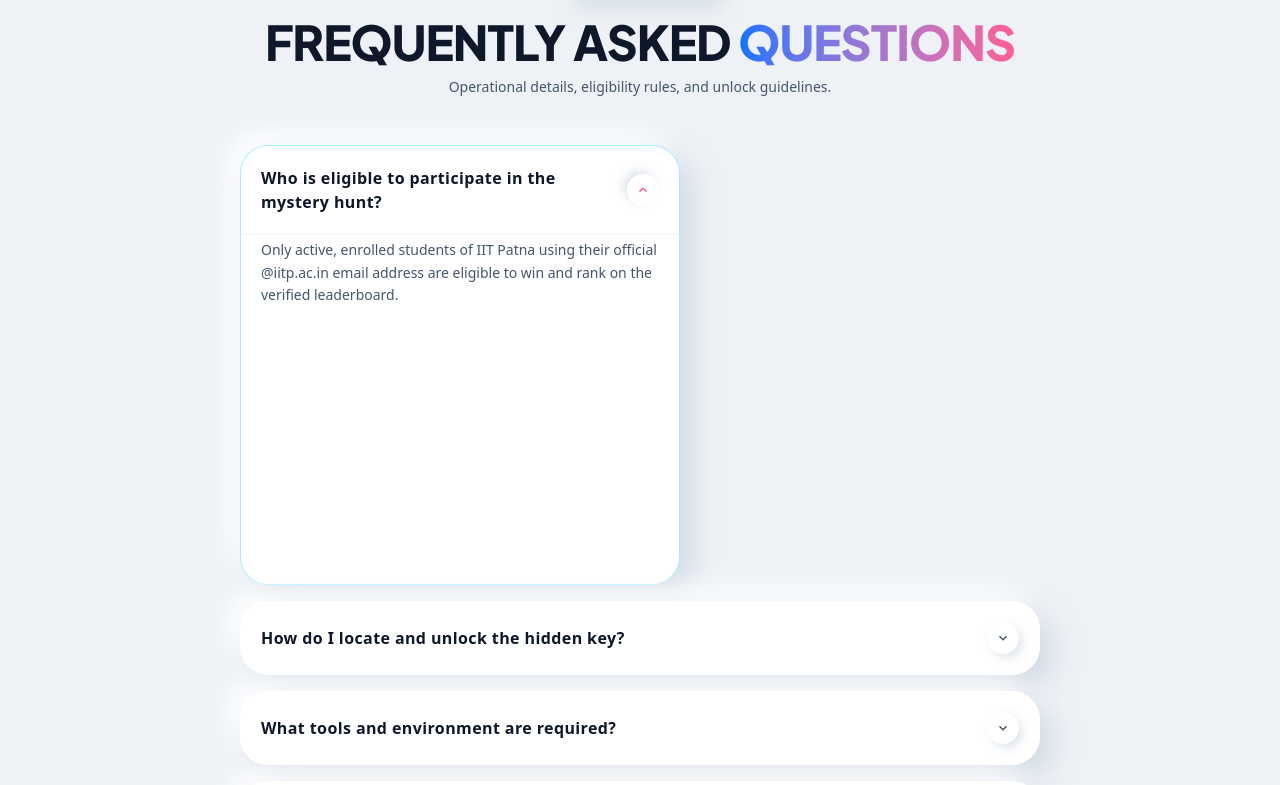
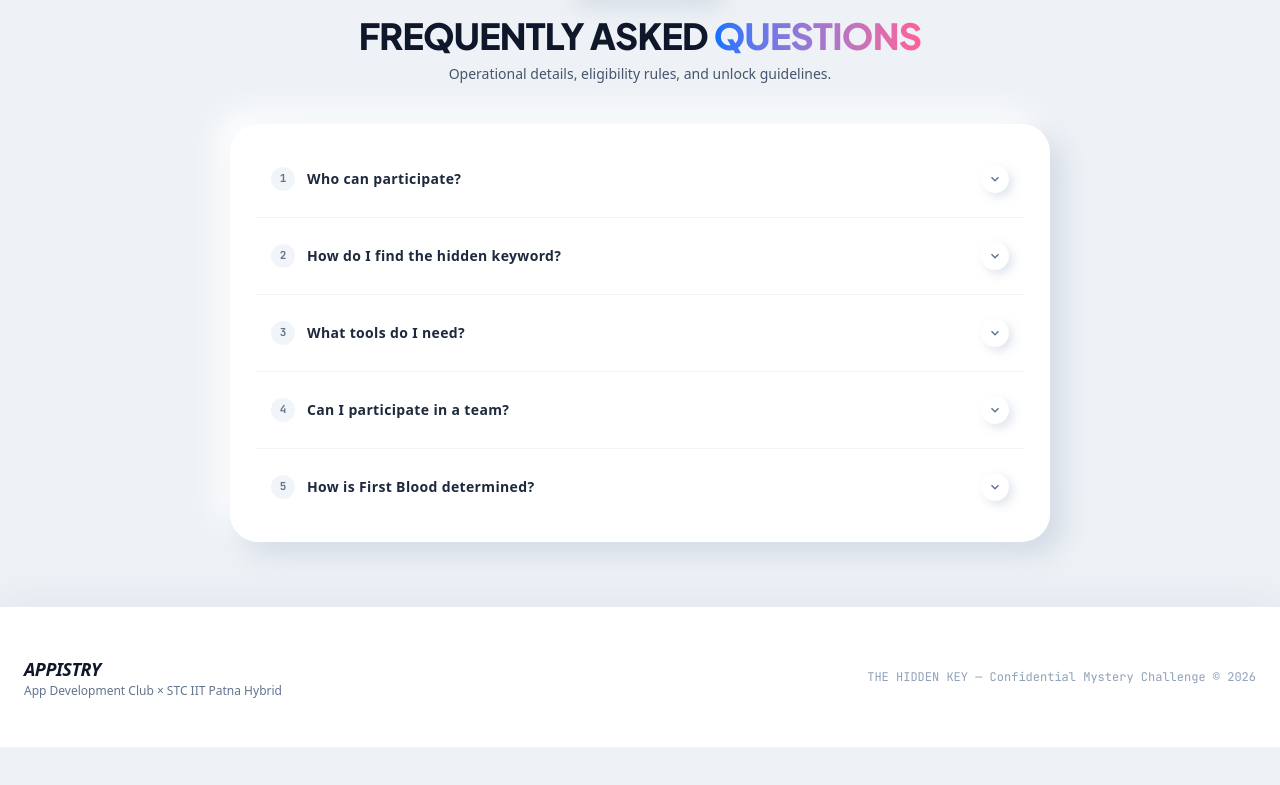
Before and after one commit to ravi-c029/appistry-the-hidden-key, a Next.js app: page / in a window 1280 px wide. Shown: the part 5715-6500 px from the top of the page. After the commit the page ends 6462 px from the top, so only its background shows below. Built offline with nearby package versions, Linux system fonts and the light colour scheme; no server answers; the database is empty.

Commit message:
fix(ui): refine FAQ into compact unified neuomorphic card and eliminate leftover dark variables

```diff
--- a/src/app/globals.css
+++ b/src/app/globals.css
@@ -903,13 +903,13 @@ h1, h2, h3, h4, h5, h6 {
    ================================================================ */
 
 :root {
-  --bg-dark: #040814;
-  --bg-deep-blue: #09172c;
-  --bg-indigo: #0c1c36;
-  --bg-panel: #060914;
-  --bg-purple-dark: #110825;
-  --neon-cyan: #00d2ff;
-  --neon-pink: #ff007f;
+  --bg-dark: #eef2f6;
+  --bg-deep-blue: #f0f4f8;
+  --bg-indigo: #ffffff;
+  --bg-panel: #ffffff;
+  --bg-purple-dark: #f8fafc;
+  --neon-cyan: #00b4d8;
+  --neon-pink: #ff5e98;
   --neon-purple: #7942f7;
   --neon-purple-light: #9d6fff;
 }
--- a/src/components/event/FAQSection.tsx
+++ b/src/components/event/FAQSection.tsx
@@ -8,17 +8,35 @@ interface FAQItem {
 }
 
 const DEFAULT_FAQ: FAQItem[] = [
-  { q: 'Who is eligible to participate in the mystery hunt?', a: 'Only active, enrolled students of IIT Patna using their official @iitp.ac.in email address are eligible to win and rank on the verified leaderboard.' },
-  { q: 'How do I locate and unlock the hidden key?', a: 'Clone the challenge repository, inspect commits and build workflows, identify the mystery passphrase, and run `npm run unlock` on your local terminal.' },
-  { q: 'What tools and environment are required?', a: 'Node.js (v18+), Git for repository cloning, and any standard code editor or terminal (e.g. VS Code).' },
-  { q: 'Can I collaborate or submit as a team?', a: 'No. This challenge is strictly individual. Shared accounts and proxy submissions are monitored and subject to disqualification.' },
-  { q: 'How is the First Blood Champion determined?', a: 'The First Blood Champion is granted to the very first participant whose discovered keyword verifies successfully against authoritative atomic server logs.' },
-  { q: 'Can I submit multiple times?', a: 'Each participant has a single verified submission slot. Rate-limiting protects the verification gateway against brute-force attacks.' },
+  {
+    q: 'Who is eligible to participate in the mystery hunt?',
+    a: 'Participation is strictly open to enrolled students of IIT Patna using their official @iitp.ac.in credentials to verify and rank on the leaderboard.'
+  },
+  {
+    q: 'How do I locate and unlock the hidden key?',
+    a: 'Clone the challenge repository, inspect commit history and workflow clues, deduce the mystery passphrase, and run `npm run unlock` on your local terminal.'
+  },
+  {
+    q: 'What tools and environment are required?',
+    a: 'Node.js (v18+), Git for cloning, and any standard code editor or terminal (e.g. VS Code).'
+  },
+  {
+    q: 'Can I collaborate or submit as a team?',
+    a: 'No. This challenge is strictly individual. Shared accounts or proxy submissions are monitored and subject to disqualification.'
+  },
+  {
+    q: 'How is the First Blood Champion determined?',
+    a: 'First Blood is awarded to the very first participant whose discovered keyword verifies successfully against atomic server timestamps.'
+  },
+  {
+    q: 'Can I submit multiple times?',
+    a: 'Each participant has a single verified submission slot. Rate-limiting strictly protects the verification gateway against automated spam.'
+  },
 ]
 
 export default function FAQSection() {
   const [faqItems, setFaqItems] = useState<FAQItem[]>(DEFAULT_FAQ)
-  const [openIndex, setOpenIndex] = useState<number | null>(0)
+  const [openIndex, setOpenIndex] = useState<number | null>(null)
 
   useEffect(() => {
     fetch('/api/event/config')
@@ -26,7 +44,7 @@ export default function FAQSection() {
       .then(data => {
         if (data.faq) {
           try {
-            const parsed = JSON.parse(data.faq)
+            const parsed = Array.isArray(data.faq) ? data.faq : JSON.parse(data.faq)
             if (Array.isArray(parsed) && parsed.length > 0) setFaqItems(parsed)
           } catch { /* use default */ }
         }
@@ -37,11 +55,11 @@ export default function FAQSection() {
   return (
     <div className="w-full">
       {/* Header */}
-      <div className="text-center mb-12">
+      <div className="text-center mb-10">
         <span className="neu-card-sm text-xs text-[#0072ff] tracking-widest uppercase font-bold px-5 py-2 rounded-full inline-block">
           Support &amp; FAQ
         </span>
-        <h2 className="text-3xl sm:text-5xl font-black tracking-tight text-slate-900 uppercase mt-4">
+        <h2 className="text-3xl sm:text-4xl font-black tracking-tight text-slate-900 uppercase mt-4">
           Frequently Asked <span className="text-transparent bg-clip-text bg-gradient-to-r from-[#0072ff] to-[#ff5e98]">Questions</span>
         </h2>
         <p className="text-xs sm:text-sm text-slate-600 mt-2 max-w-lg mx-auto font-medium">
@@ -49,28 +67,28 @@ export default function FAQSection() {
         </p>
       </div>
 
-      {/* Accordion List */}
-      <div className="flex flex-col gap-4 max-w-[800px] mx-auto">
+      {/* Sleek Neuomorphic Unified Card (Matches Reference Image UI) */}
+      <div className="max-w-[820px] mx-auto neu-card rounded-[28px] p-4 sm:p-6 divide-y divide-slate-100">
         {faqItems.map((item, i) => {
           const isOpen = openIndex === i
           return (
-            <div
-              key={i}
-              className={`neu-card rounded-[22px] transition-all overflow-hidden ${
-                isOpen ? 'ring-2 ring-[#0072ff]/30' : ''
-              }`}
-            >
+            <div key={i} className="py-2 first:pt-0 last:pb-0 transition-colors">
               <button
-                className="w-full flex items-center justify-between p-5 text-left cursor-pointer transition-colors"
+                className="w-full flex items-center justify-between p-3.5 sm:p-4 text-left cursor-pointer rounded-2xl hover:bg-slate-50/80 transition-colors group"
                 onClick={() => setOpenIndex(isOpen ? null : i)}
                 aria-expanded={isOpen}
               >
-                <span className="text-sm sm:text-base font-bold text-slate-900 tracking-wide pr-4">
-                  {item.q}
-                </span>
+                <div className="flex items-center gap-3 pr-4">
+                  <span className="w-6 h-6 rounded-full bg-slate-100 text-slate-500 font-mono text-[11px] font-bold flex items-center justify-center shrink-0">
+                    {i + 1}
+                  </span>
+                  <span className="text-xs sm:text-sm font-bold text-slate-800 tracking-wide group-hover:text-slate-900">
+                    {item.q}
+                  </span>
+                </div>
 
-                <div className={`w-8 h-8 rounded-full neu-icon-btn flex items-center justify-center shrink-0 transition-transform ${
-                  isOpen ? 'text-[#ff5e98] rotate-180' : 'text-slate-600'
+                <div className={`w-7 h-7 rounded-full neu-icon-btn flex items-center justify-center shrink-0 transition-all ${
+                  isOpen ? 'text-[#ff5e98] rotate-180 bg-pink-50' : 'text-slate-500'
                 }`}>
                   <svg className="w-3.5 h-3.5" viewBox="0 0 24 24" fill="none" stroke="currentColor" strokeWidth="2.5">
                     <polyline points="6 9 12 15 18 9" />
@@ -79,8 +97,10 @@ export default function FAQSection() {
               </button>
 
               {isOpen && (
-                <div className="px-5 pb-5 pt-1 border-t border-slate-100 text-xs sm:text-sm text-slate-600 leading-relaxed font-normal">
-                  {item.a}
+                <div className="px-4 pb-4 pt-1 pl-12 text-xs sm:text-sm text-slate-600 leading-relaxed font-normal animate-fadeIn">
+                  <div className="bg-slate-50/80 rounded-xl p-3.5 border border-slate-100/80 shadow-[inset_1px_1px_3px_rgba(166,180,200,0.15)]">
+                    {item.a}
+                  </div>
                 </div>
               )}
             </div>
```
